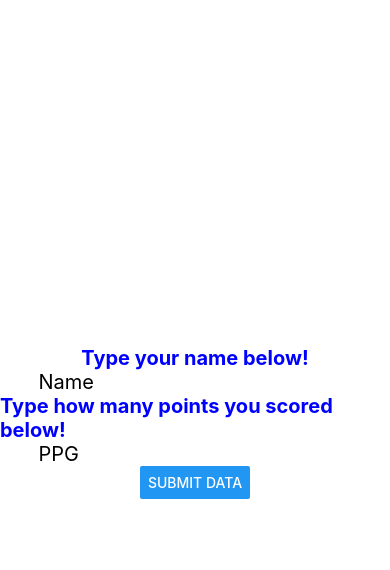
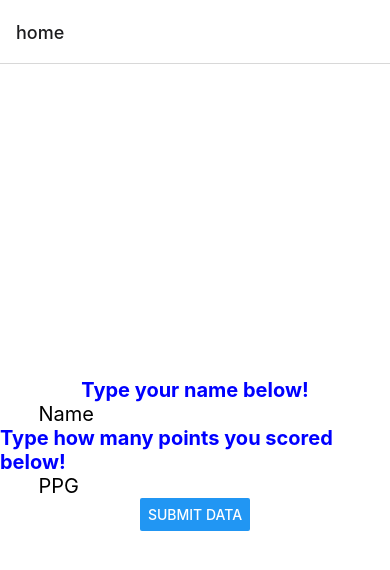
Before and after one commit to ankithkanderi24/4261project1, a React Native app: screen /home in a window 390 px wide. Shown: the top 570 px of the page. Built offline with nearby package versions, Linux system fonts and the light colour scheme.

Commit message:
multiple pages

```diff
--- a/App.js
+++ b/App.js
@@ -1,102 +1,19 @@
-import React, { useState, useEffect} from 'react';
-import { View, TextInput, Text, Button, StyleSheet, TouchableOpacity} from 'react-native';
-import { doc, setDoc, getDoc, collection, addDoc, getDocs} from "firebase/firestore";
-import {db} from './components/config';
+import React from 'react';
+import { NavigationContainer } from '@react-navigation/native';
+import { createStackNavigator } from '@react-navigation/stack';
+import home from './components/home';
+import ppgscreen from './components/ppgscreen';
+
+
+const Stack = createStackNavigator();
 
 export default function App() {
-  const [playername, setName] = useState('');
-  const [points, setPoints] = useState('');
-  const [dataSubmitted, setDataSubmitted] = useState(false);
-  const [ppg, setppg] = useState(null);
-
-  useEffect(() => {
-    if (dataSubmitted) {
-      calculatePPG();
-    }
-  }, [dataSubmitted]);
-
-  const handleSubmit = async () => {
-    setDataSubmitted(true);
-    await create();
-  }
-
-  async function create () {
-    const playerDocRef = doc(db, "userppg", playername);
-    const pointsCollectionRef = collection(playerDocRef, "points");
-
-    try {
-      await addDoc(pointsCollectionRef, {
-        value: Number(points)
-      });
-    } catch (error) {
-      console.error("Error adding point entry:", error);
-    }
-  }
-
-  async function calculatePPG() {
-    const playerDocRef = doc(db, "userppg", playername);
-    const pointsCollectionRef = collection(playerDocRef, "points");
-
-    try {
-      const docs = await getDocs(pointsCollectionRef);
-
-      let totalPoints = 0;
-      let numGames = 0;
-
-      docs.forEach((doc) => {
-        const pointEntry = doc.data();
-        totalPoints += pointEntry.value;
-        numGames++;
-      });
-
-      const calculatedPPG = totalPoints / numGames;
-      setppg(calculatedPPG);
-    } catch (error) {
-      console.error("Error calculating PPG:", error);
-    }
-  }
-
   return (
-    <View style={styles.container}>
-      <Text style = {styles.text}>Type your name below!</Text>
-      <TextInput style = {styles.textinput}
-        value={playername}
-        onChangeText={text => setName(text)}
-        placeholder="Name"
-      />
-      <Text style = {styles.text}>Type how many points you scored below!</Text>
-      <TextInput style = {styles.textinput}
-        value={points}
-        onChangeText={text => setPoints(text)}
-        placeholder="PPG"
-      />
-      <Button title="Submit Data" onPress = {handleSubmit}/>
-      {dataSubmitted && ppg !== null && (
-        <View>
-        <Text style={styles.resultText}>Name: {playername}</Text>
-        <Text style={styles.resultText}>PPG: {ppg.toFixed(2)}</Text>
-        </View>
-      )}
-    </View>
+    <NavigationContainer>
+      <Stack.Navigator initialRouteName="home">
+        <Stack.Screen name="home" component={home} />
+        <Stack.Screen name="ppgscreen" component={ppgscreen} />
+      </Stack.Navigator>
+    </NavigationContainer>
   );
 }
-
-const styles = StyleSheet.create({
-  container: {
-    flex: 1,
-    backgroundColor: '#fff',
-    alignItems: 'center',
-    justifyContent: 'center',
-  },
-  text: {
-    fontSize: 20,
-    fontWeight: 'bold',
-    color: 'blue',
-  },
-  textinput: {
-    fontSize: 20,
-  },
-  resultText: {
-    fontSize: 20
-  }
-});
--- /dev/null
+++ b/components/home.js
@@ -0,0 +1,111 @@
+import React, { useState, useEffect } from 'react';
+import { View, TextInput, Text, Button, StyleSheet } from 'react-native';
+import { useNavigation } from '@react-navigation/native';
+import {doc, setDoc, getDoc, collection, addDoc, getDocs} from "firebase/firestore";
+import {db} from './config';
+
+export default function Home() {
+    const [playername, setName] = useState('');
+    const [points, setPoints] = useState('');
+    const [dataSubmitted, setDataSubmitted] = useState(false);
+    const [ppg, setppg] = useState(null);
+    const [calculatingPPG, setCalculatingPPG] = useState(false);
+
+    const navigation = useNavigation();
+
+    const handleSubmit = async () => {
+      setDataSubmitted(true);
+      await create();
+    }
+
+    async function create () {
+      const playerDocRef = doc(db, "userppg", playername);
+      const pointsCollectionRef = collection(playerDocRef, "points");
+
+      try {
+        await addDoc(pointsCollectionRef, {
+          value: Number(points)
+        });
+      } catch (error) {
+        console.error("Error adding point entry:", error);
+      }
+    }
+
+    async function calculatePPG() {
+        const playerDocRef = doc(db, "userppg", playername);
+        const pointsCollectionRef = collection(playerDocRef, "points");
+
+        try {
+          setCalculatingPPG(true); // Indicate that calculation is in progress
+          const docs = await getDocs(pointsCollectionRef);
+
+          let totalPoints = 0;
+          let numGames = 0;
+
+          docs.forEach((doc) => {
+            const pointEntry = doc.data();
+            totalPoints += pointEntry.value;
+            numGames++;
+          });
+
+          const calculatedPPG = numGames > 0 ? totalPoints / numGames : 0;
+          setppg(calculatedPPG);
+        } catch (error) {
+          console.error("Error calculating PPG:", error);
+        } finally {
+          setCalculatingPPG(false); // Calculation is complete
+        }
+      }
+
+      useEffect(() => {
+        if (dataSubmitted) {
+          calculatePPG();
+        }
+
+        if (ppg !== null) {
+          navigation.navigate('ppgscreen', { playername, ppg });
+        }
+      }, [dataSubmitted, ppg]);
+
+
+    return (
+      <View style={styles.container}>
+        <Text style = {styles.text}>Type your name below!</Text>
+        <TextInput style = {styles.textinput}
+          value={playername}
+          onChangeText={text => setName(text)}
+          placeholder="Name"
+        />
+        <Text style = {styles.text}>Type how many points you scored below!</Text>
+        <TextInput style = {styles.textinput}
+          value={points}
+          onChangeText={text => setPoints(text)}
+          placeholder="PPG"
+        />
+        <Button title="Submit Data" onPress = {handleSubmit} disabled={calculatingPPG}/>
+        {calculatingPPG && (
+        <Text>Calculating PPG...</Text>
+      )}
+      </View>
+    );
+  }
+
+  const styles = StyleSheet.create({
+    container: {
+      flex: 1,
+      backgroundColor: '#fff',
+      alignItems: 'center',
+      justifyContent: 'center',
+    },
+    text: {
+      fontSize: 20,
+      fontWeight: 'bold',
+      color: 'blue',
+    },
+    textinput: {
+      fontSize: 20,
+    },
+    resultText: {
+      fontSize: 20
+    }
+  });
```
Also changed, not shown: components/ppgscreen.js (+4 -3 lines).
